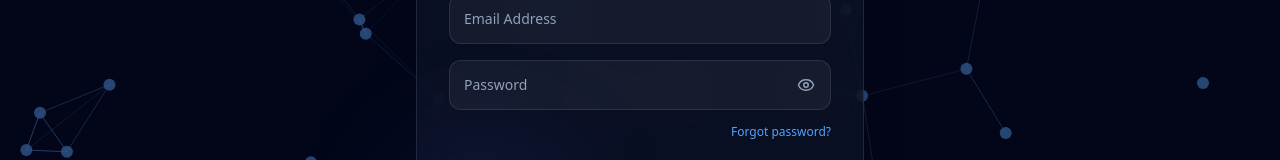
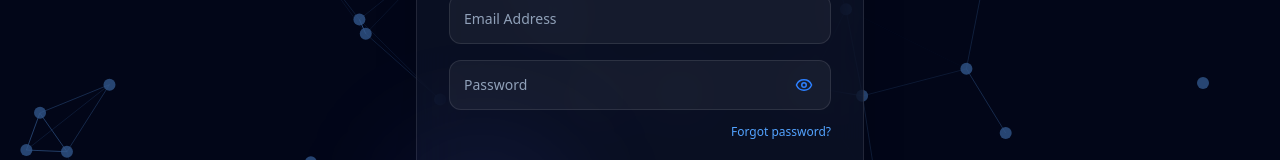
Before and after one commit to piyush9452/Job1, a React (Vite) app in the folder frontend/: page /login in a window 1280 px wide. Shown: the part 487-647 px from the top of the page. Built offline with nearby package versions, Linux system fonts and the light colour scheme; no server answers.

Commit message:
Update eye button style to use theme color and hover effects

```diff
--- a/frontend/src/pages/Login.jsx
+++ b/frontend/src/pages/Login.jsx
@@ -183,7 +183,11 @@ export default function Login() {
                 <button
                   type="button"
                   onClick={() => setShowPassword(!showPassword)}
-                  className="absolute right-4 top-1/2 -translate-y-1/2 text-slate-400 hover:text-white transition-colors focus:outline-none"
+                  className={`absolute right-3 top-1/2 -translate-y-1/2 p-1.5 rounded-lg transition-all duration-200 focus:outline-none ${
+                    activeTab === "user"
+                      ? "text-blue-500 hover:bg-blue-500 hover:text-white"
+                      : "text-indigo-500 hover:bg-indigo-500 hover:text-white"
+                  }`}
                 >
                   {showPassword ? <EyeOff size={18} /> : <Eye size={18} />}
                 </button>
```
